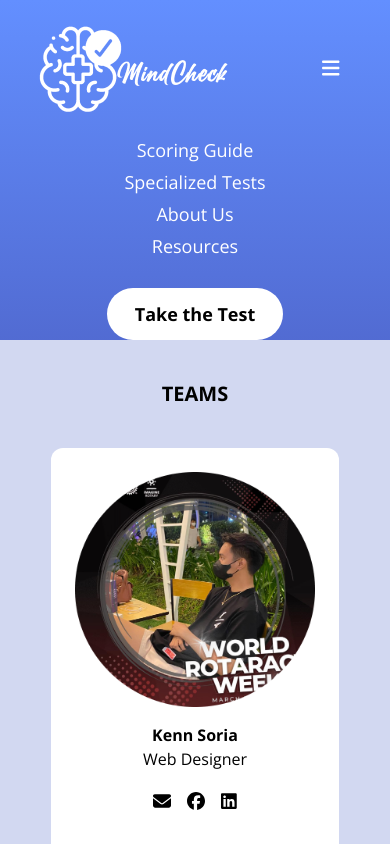
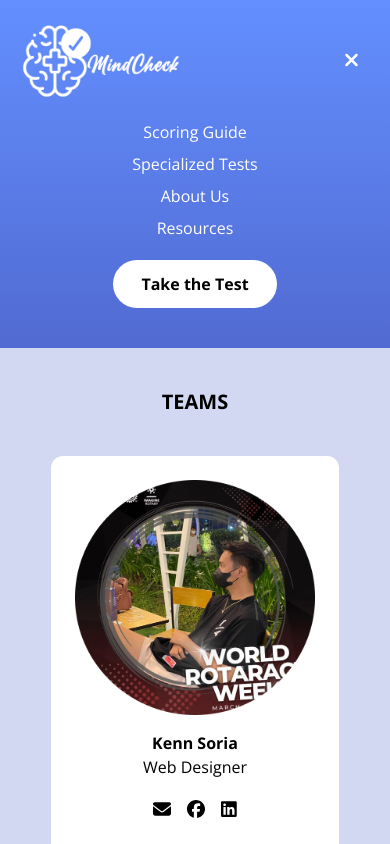
Before and after one commit to kabi02/softeng-mindcheck, a React (Vite) app: page /about-us in a window 390 px wide. Both pictures are taken after a click on the button 348 px from the left and 68 px from the top of the page. Shown: the top 844 px of the page. Built offline with nearby package versions, Linux system fonts and the light colour scheme.

Commit message:
mobile view navbar

```diff
--- a/src/Header.jsx
+++ b/src/Header.jsx
@@ -1,33 +1,62 @@
-// For Icons
-import { FontAwesomeIcon } from '@fortawesome/react-fontawesome'
-import { faBars } from '@fortawesome/free-solid-svg-icons'
+
 import {Link} from 'react-router-dom' // Act as <a href>
-import img from './assets/logo.png'
+import img from './assets/logo.png' // navbar logo
 import Li from './components/Li';
+import { useState } from "react"; // for the state of hamburger menu
+// for the icons
+import { FontAwesomeIcon } from "@fortawesome/react-fontawesome";
+import { faBars, faTimes } from "@fortawesome/free-solid-svg-icons";
 
 export default function Header() {
-    return(
-        <div className="flex lg:flex-row flex-col  xl:px-16 px-0 justify-between">
-            <div className=" flex justify-between lg:w-auto w-[90%] lg:m-9 mx-9 my-5 items-center">
-                <Link to='/'><img src={img} alt="" /></Link>
+  // Added a state variable to toggle the navbar menu
+  const [showMenu, setShowMenu] = useState(false);
+
+  // Added a function to handle the click event on the hamburger icon
+  const handleMenuClick = () => {
+    setShowMenu(!showMenu);
+  };
+
+  return (
+    <div className="flex lg:flex-row flex-col xl:px-16 px-0 pb-10 lg:pb-0 justify-between">
+      <div className="flex justify-between lg:w-auto w-[90%] lg:m-9 mx-auto my-5 items-center">
+        <Link to="/">
+          <img src={img} alt="" className="lg:w-full w-10/12" />
+        </Link>
         {/* <!-- Hamburger Icon --> */}
         <div className="lg:hidden">
-                    <button className="navbar-burger flex items-center text-black p-3">
-                        <FontAwesomeIcon icon={faBars} className='sm:text-3xl text-xl text-white pr-9'/>
+          <button
+            className="navbar-burger flex items-center text-black p-3"
+            onClick={handleMenuClick}
+          >
+            {/* Changed the icon depending on the showMenu state */}
+            <FontAwesomeIcon
+              icon={showMenu ? faTimes : faBars}
+              className="sm:text-3xl text-xl text-white"
+            />
           </button>
         </div>
       </div>
-            <div className="w-full order-2 text-lg flex lg:flex-row flex-col justify-between xl:justify-center items-center text-center 2xl:gap-16 gap-7 lg:px-9 mx-auto">
-                <ul className="flex lg:flex-row flex-col font-open-sans xl:gap-16 lg:gap-7 gap-1 text-white">
-                    <Li text='Scoring Guide' link='/scoring-guide'/>
-                    <Li text='Specialized Tests' link='/specialized-tests'/>
-                    <Li text='About Us' link='/about-us'/>
-                    <Li text='Resources' link='/resources'/>
+      {/* Added a conditional rendering for the navbar menu */}
+      {showMenu && (
+        <div className="w-full order-2 lg:text-lg text-base flex lg:flex-row flex-col justify-between xl:justify-center items-center text-center 2xl:gap-16 gap-5 lg:px-9 mx-auto">
+          <ul className="flex lg:flex-row flex-col font-open-sans xl:gap-16 lg:gap-7 gap-2 text-white">
+            <Li text="Scoring Guide" link="/scoring-guide" />
+            <Li text="Specialized Tests" link="/specialized-tests" />
+            <Li text="About Us" link="/about-us" />
+            <Li text="Resources" link="/resources" />
           </ul>
           <div className="order-2 max-lg:mb-10">
-                    <Link to='/what-is-dsm-5-tr'><button type="button" className="py-3 px-7 rounded-full bg-white font-open-sans font-bold hover:bg-gray-200">Take the Test</button></Link>
+            <Link to="/what-is-dsm-5-tr">
+              <button
+                type="button"
+                className="py-3 px-7 rounded-full bg-white font-open-sans font-bold hover:bg-gray-200"
+              >
+                Take the Test
+              </button>
+            </Link>
           </div>
         </div>
+      )}
     </div>
-    )
+  );
 }
```
Lines whose indentation alone changed are shown as unchanged.
